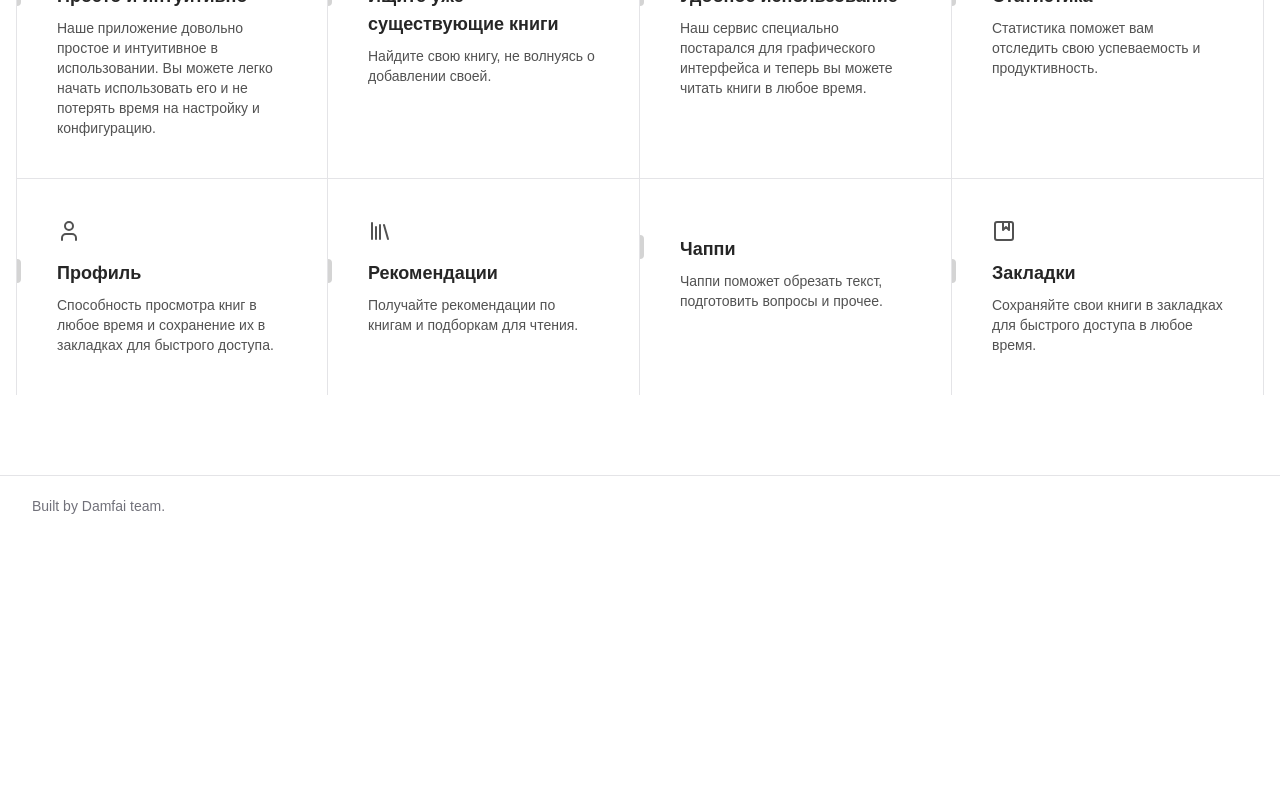
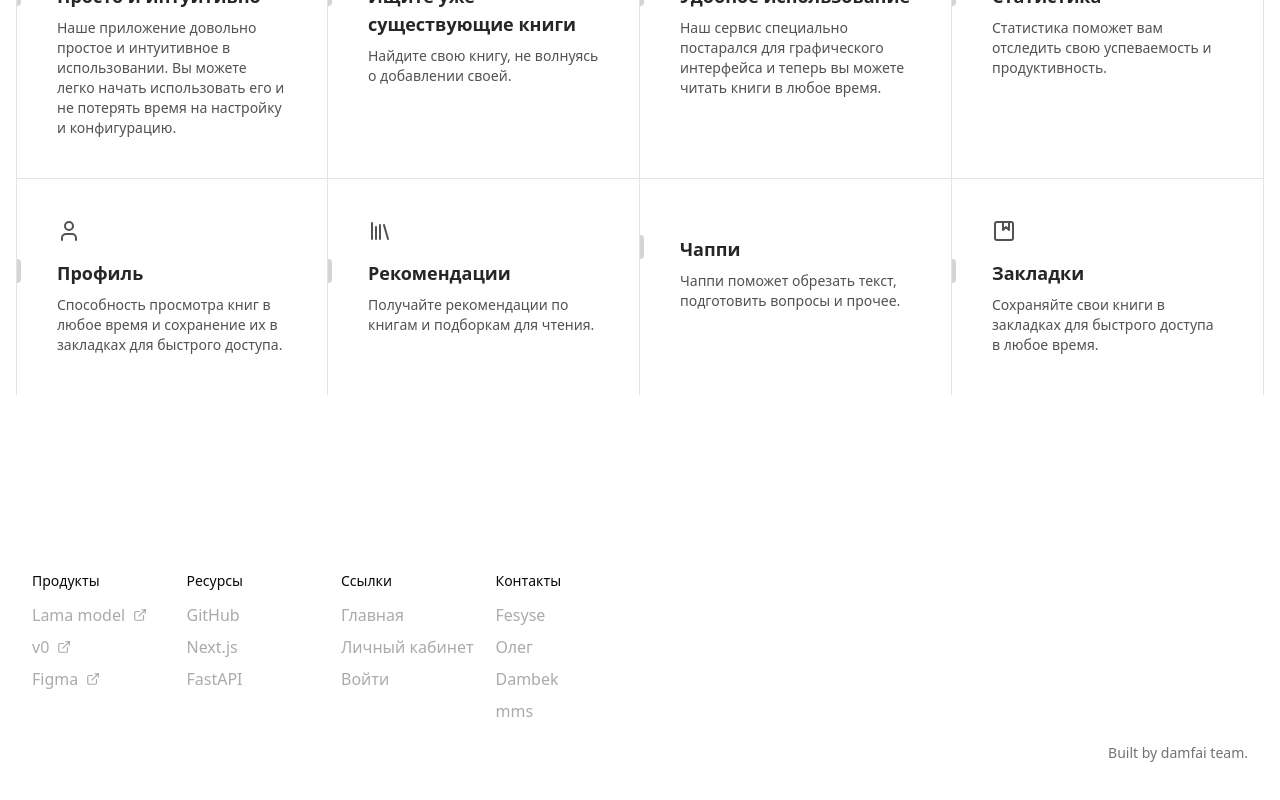
Before and after one commit to shms0mms/damfai-client, a Next.js app: page / in a window 1280 px wide. Shown: the part 700-1500 px from the top of the page. Before the commit the page ends 1236 px from the top, so only its background shows below. Built offline with nearby package versions, Linux system fonts and the light colour scheme.

Commit message:
feat: footer without responsive

```diff
--- a/src/app/globals.css
+++ b/src/app/globals.css
@@ -2,11 +2,14 @@
 @tailwind components;
 @tailwind utilities;
 body {
-  font-family: Arial, Helvetica, sans-serif;
+  font-family: var('--font-didact-gothic'), var('--font-geist-sans'), var('--font-geist-mono');
 }
 
 h1 {
   @apply text-2xl font-semibold;
+}
+h2 {
+  @apply text-sm font-medium;
 }
 
 @layer utilities {
@@ -84,3 +87,6 @@ h1 {
     height: 100%;
   }
 }
+.container {
+  @apply mx-auto;
+}
--- a/src/app/layout.tsx
+++ b/src/app/layout.tsx
@@ -1,5 +1,6 @@
 import type { Metadata } from "next"
 import localFont from "next/font/local"
+import {Didact_Gothic} from 'next/font/google'
 import { ReactQueryProvider } from "@/components/react-query-provider"
 import { ThemeProvider } from "@/components/theme-provider"
 import "./globals.css"
@@ -8,12 +9,21 @@ import { config } from "@/config"
 const geistSans = localFont({
   src: "./fonts/GeistVF.woff",
   variable: "--font-geist-sans",
-  weight: "100 900"
+  weight: "100 900",
+
 })
 const geistMono = localFont({
   src: "./fonts/GeistMonoVF.woff",
   variable: "--font-geist-mono",
-  weight: "100 900"
+  weight: "100 900",
+
+})
+
+const didactGothic = Didact_Gothic({
+  weight: ['400',],
+ variable: '--font-didact-gothic',
+ subsets: ['latin', 'cyrillic'],
+
 })
 
 export const metadata: Metadata = {
@@ -29,7 +39,7 @@ export default function RootLayout({
   return (
     <html lang="en">
       <body
-        className={`${geistSans.variable} ${geistMono.variable} antialiased`}
+        className={`${didactGothic.variable} ${geistMono.variable} ${geistSans.variable} antialiased`}
       >
         <ThemeProvider
           attribute="class"
--- a/src/components/blocks/features-section.tsx
+++ b/src/components/blocks/features-section.tsx
@@ -49,7 +49,7 @@ export function FeaturesSection() {
 
   ]
   return (
-    <div className="bg-grid-black/[0.02] relative z-10 mx-auto grid max-w-7xl grid-cols-1 sm:grid-cols-2 lg:grid-cols-4">
+    <div className="bg-grid-black/[0.02] relative z-10 mx-auto grid grid-cols-1 sm:grid-cols-2 lg:grid-cols-4">
       {features.map((feature, index) => (
         <Feature key={feature.title} {...feature} index={index} />
       ))}
--- a/src/components/layout/footer.tsx
+++ b/src/components/layout/footer.tsx
@@ -1,12 +1,130 @@
 import { config } from "@/config"
+import { ROUTES } from "@/config/route.config"
+import { ExternalLink } from "lucide-react"
+import Link from "next/link"
 
+interface NavItemLinkProps {
+  href: string
+  children: React.ReactNode
+  linked?: boolean
+}
+interface NavItemProps {
+  title: string
+  items: NavItemLinkProps[]
+}
+export const NavItem = ({  title,  items, }: NavItemProps) => {
+  return (
+    <div className="flex flex-col gap-3">
+        <h2>
+       {title}
+       </h2>
+       <ul className="flex flex-col gap-2">
+
+          {items.map(i =>
+              <li> <Link target="_blank" className="flex items-center gap-2 text-muted-foreground/60 transition-colors hover:text-foreground" href={i.href}>
+                  {i.children}
+                  {i?.linked && <ExternalLink size={14} />}
+              </Link></li>
+           )
+           }
+
+       </ul>
+    </div>
+  )
+}
 export const Footer = () => {
+  const navItems: NavItemProps[] = [
+    {
+      title: 'Продукты',
+      items: [
+
+      {
+        children: 'Lama model',
+        href: ROUTES.LAMA_MODEL,
+        linked: true
+      },
+      {
+        children: 'v0',
+        href: ROUTES.V0,
+        linked: true
+      },
+      {
+        children: 'Figma',
+        href: ROUTES.FIGMA,
+        linked: true
+      },
+    ]
+    },
+    {
+      title: 'Ресурсы',
+      items: [
+        {
+          children: 'GitHub',
+          href: ROUTES.GITHUB,
+        },
+        {
+          href: ROUTES.NEXT_JS,
+          children: 'Next.js'
+        },
+        {
+          href: ROUTES.FAST_API,
+          children: 'FastAPI'
+        },
+      ]
+    },
+    {
+      title: 'Ссылки',
+      items: [
+    {
+        children: 'Главная',
+        href: ROUTES.HOME,
+      },
+      {
+        href: ROUTES.DASHBOARD,
+        children: 'Личный кабинет'
+      },
+      {
+        href: ROUTES.SIGN_IN,
+        children: 'Войти'
+      },
+
+    ]
+    },
+    {
+      title: 'Контакты',
+      items: [
+    {
+        children: 'Fesyse',
+        href: ROUTES.CONTACTS.FESYSE,
+      },
+      {
+        href: ROUTES.CONTACTS.OLEG,
+        children: 'Олег'
+      },
+      {
+        href: ROUTES.CONTACTS.DAMBEK,
+        children: 'Dambek'
+      },
+      {
+        href: ROUTES.CONTACTS.MMS,
+        children: 'mms'
+      },
+
+    ]
+    }
+]
   return (
-    <footer className="border-t md:px-8 md:py-0">
-      <div className="container flex flex-col items-center justify-between gap-4 py-4 md:flex-row">
-        <p className="text-balance text-center text-sm leading-loose text-muted-foreground md:text-left">
+    <footer className="md:px-8 py-20">
+      <div className="container py-4">
+       <div className="flex flex-col items-end justify-between gap-4">
+          <nav className="grid grid-cols-8 w-full gap-5">
+          {navItems.map(i => <NavItem key={i.title} {...i} />)}
+        </nav>
+         <p className="text-balance text-right text-sm leading-loose text-muted-foreground md:text-left">
           Built by {config.author}.
         </p>
+       </div>
+
       </div>
     </footer>
   )
--- a/src/config/index.ts
+++ b/src/config/index.ts
@@ -3,5 +3,5 @@ export const config = {
   description: "Приложения для чтения книг разного жанра, с AI ассистентом.",
   icon: "/placeholder.svg",
   apiUrl: "http://localhost:8000",
-  author: "Damfai team"
+  author: "damfai team"
 }
--- a/src/config/route.config.ts
+++ b/src/config/route.config.ts
@@ -2,4 +2,17 @@ export const ROUTES = {
   HOME: "/",
   SIGN_IN: "/auth/sign-in",
   SIGN_UP: "/auth/sign-up",
+  V0: 'https://v0.dev/',
+  FIGMA: 'https://www.figma.com/',
+  LAMA_MODEL: 'https://github.com/advimman/lama?ysclid=m1lvxz7qlp312176308',
+  GITHUB: 'https://github.com/shms0mms/damfai-client',
+  NEXT_JS: 'https://nextjs.org/',
+  DASHBOARD: '/dashboard',
+  CONTACTS: {
+    FESYSE: 'https://t.me/fesyse',
+    OLEG: 'https://t.me/Kuznetsoffffff',
+    DAMBEK: 'https://t.me/Dambek123',
+    MMS: 'https://t.me/shmsmms',
+  },
+  FAST_API: 'https://fastapi.tiangolo.com/'
 };
--- a/tailwind.config.ts
+++ b/tailwind.config.ts
@@ -12,6 +12,7 @@ const config: Config = {
 			fontFamily: {
 				"geist-sans": "var(--font-geist-sans)",
 				"geist-mono": "var(--font-geist-mono)",
+				"didact-gothic": "var(--font-didact-gothic)",
 			},
 			colors: {
 				background: "hsl(var(--background))",
```
